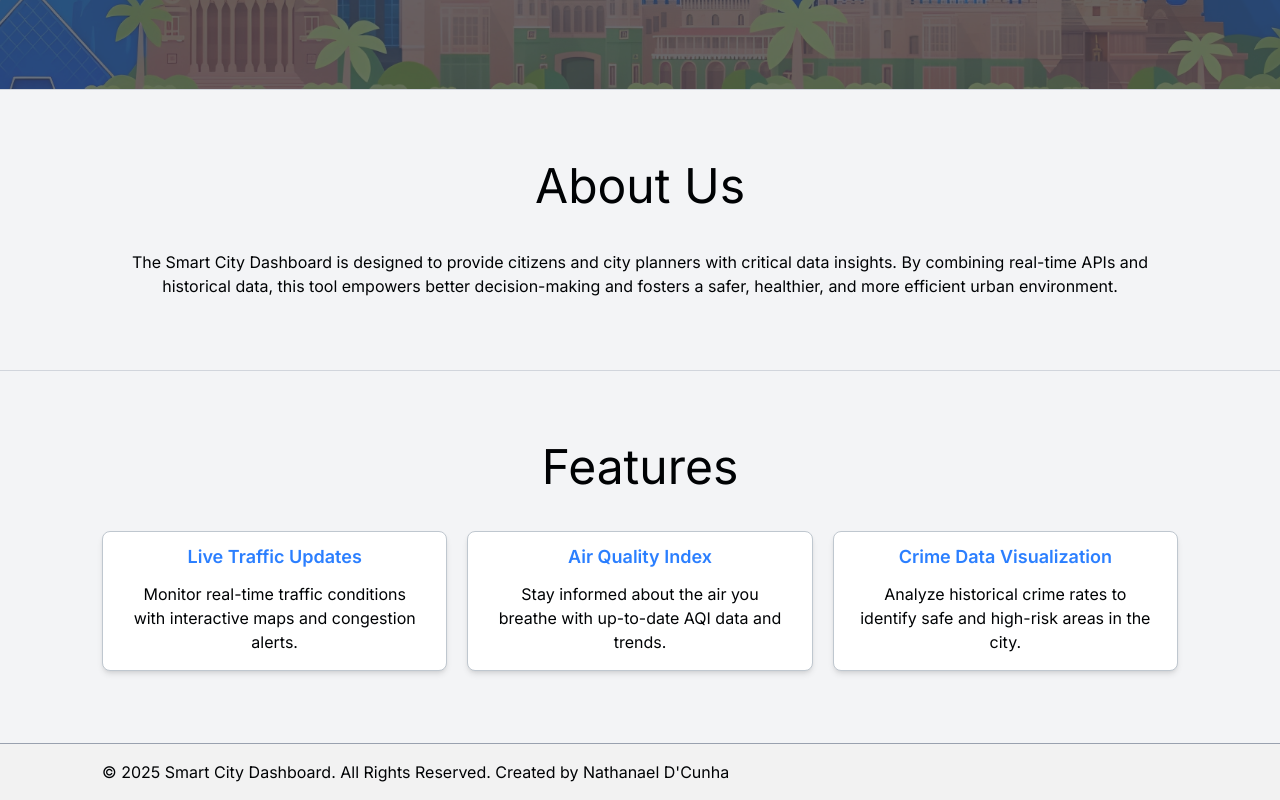
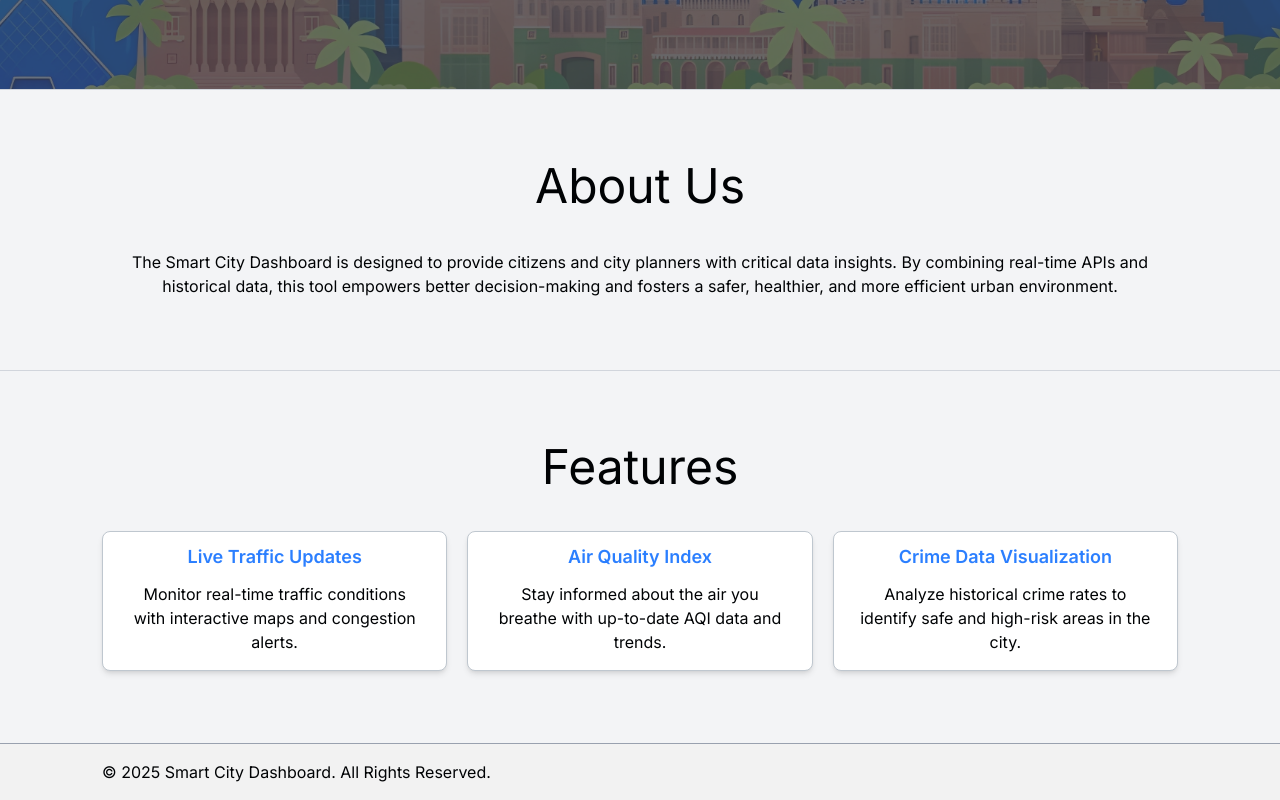
Before and after one commit to jacobstackscodes/smartcity, a Next.js app: page / in a window 1280 px wide. Shown: the part 710-1510 px from the top of the page. Built offline with nearby package versions, Linux system fonts and the light colour scheme.

Commit message:
made changes in the copyright section

```diff
--- a/src/app/page.tsx
+++ b/src/app/page.tsx
@@ -87,7 +87,6 @@ export default function Home() {
                 <div className="wrapper">
                     <p>
                         &copy; 2025 Smart City Dashboard. All Rights Reserved.
-                        Created by Nathanael D&apos;Cunha
                     </p>
                 </div>
             </footer>
```
